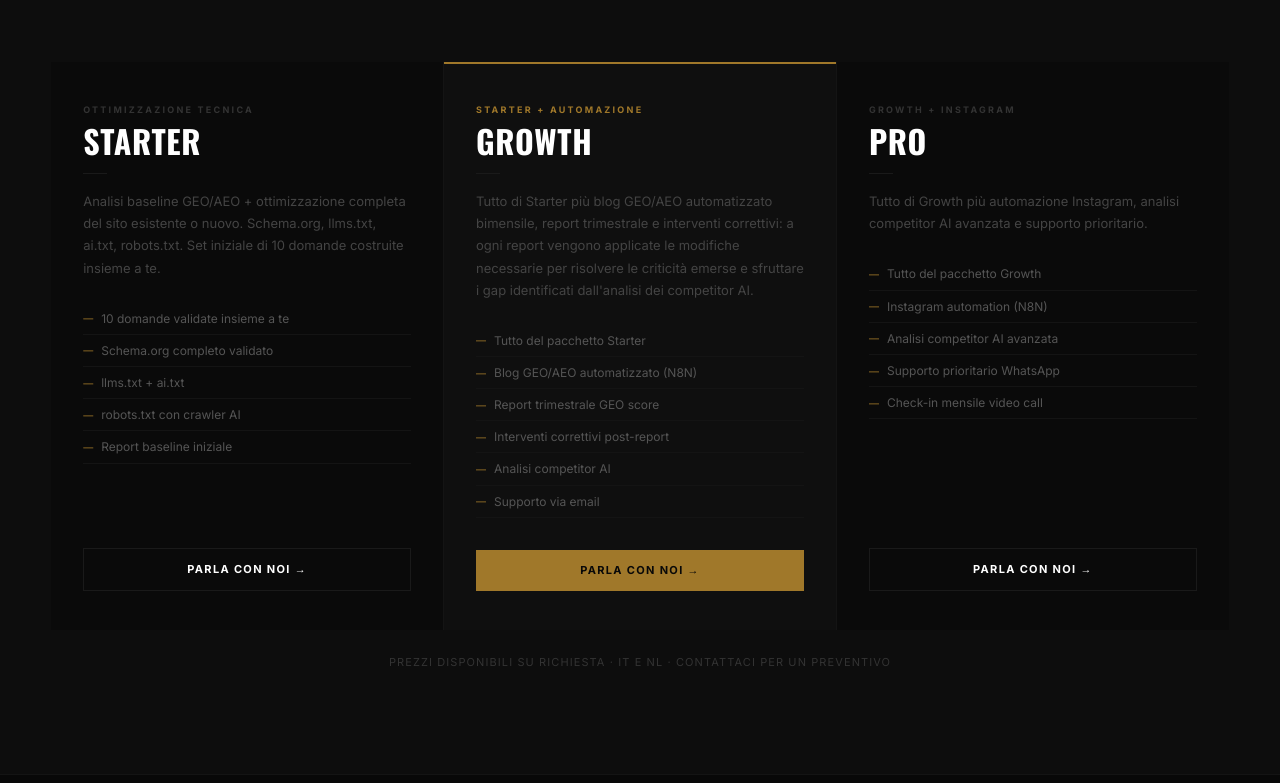
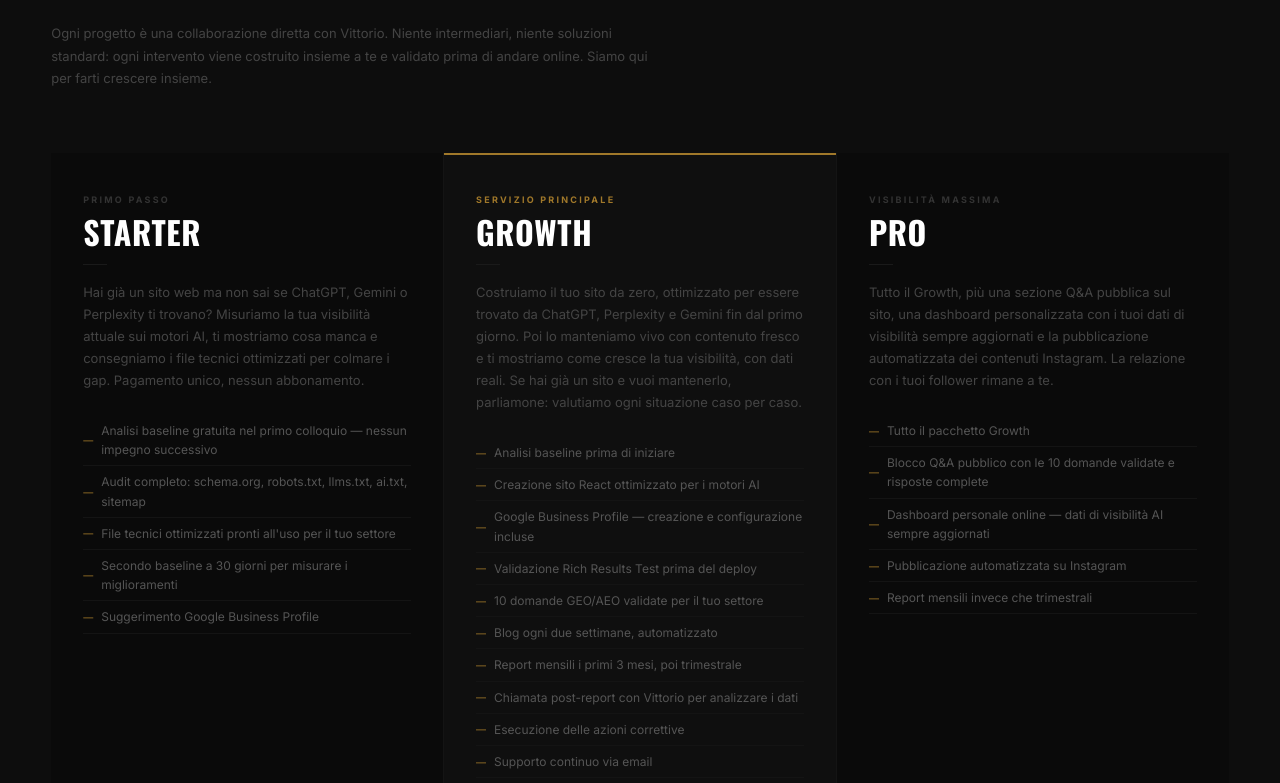
Before and after one commit to vittorionegri68-alt/aim-vns-it, a React (Vite) app: page / in a window 1280 px wide. Shown: the part 2577-3360 px from the top of the page. Built offline with nearby package versions, Linux system fonts and the light colour scheme.

Commit message:
Update service descriptions and package details

```diff
--- a/src/components/Servizi.jsx
+++ b/src/components/Servizi.jsx
@@ -1,48 +1,53 @@
 // Servizi.jsx — AI'm by VNS IT
+// v1.1 — 04/05/2026 — testi pacchetti aggiornati
 import { useEffect, useRef } from 'react'
 
 const pacchetti = [
   {
     nome: 'Starter',
-    tag: 'Ottimizzazione tecnica',
-    desc: 'Analisi baseline GEO/AEO + ottimizzazione completa del sito esistente o nuovo. Schema.org, llms.txt, ai.txt, robots.txt. Set iniziale di 10 domande costruite insieme a te.',
+    tag: 'Primo passo',
+    desc: 'Hai già un sito web ma non sai se ChatGPT, Gemini o Perplexity ti trovano? Misuriamo la tua visibilità attuale sui motori AI, ti mostriamo cosa manca e consegniamo i file tecnici ottimizzati per colmare i gap. Pagamento unico, nessun abbonamento.',
     incluso: [
-      '10 domande validate insieme a te',
-      'Schema.org completo validato',
-      'llms.txt + ai.txt',
-      'robots.txt con crawler AI',
-      'Report baseline iniziale',
+      'Analisi baseline gratuita nel primo colloquio — nessun impegno successivo',
+      'Audit completo: schema.org, robots.txt, llms.txt, ai.txt, sitemap',
+      'File tecnici ottimizzati pronti all\'uso per il tuo settore',
+      'Secondo baseline a 30 giorni per misurare i miglioramenti',
+      'Suggerimento Google Business Profile',
     ],
-    cta: 'Parla con noi',
+    cta: 'Richiedi il tuo audit',
     highlight: false,
   },
   {
     nome: 'Growth',
-    tag: 'Starter + automazione',
-    desc: 'Tutto di Starter più blog GEO/AEO automatizzato bimensile, report trimestrale e interventi correttivi: a ogni report vengono applicate le modifiche necessarie per risolvere le criticità emerse e sfruttare i gap identificati dall\'analisi dei competitor AI.',
+    tag: 'Servizio principale',
+    desc: 'Costruiamo il tuo sito da zero, ottimizzato per essere trovato da ChatGPT, Perplexity e Gemini fin dal primo giorno. Poi lo manteniamo vivo con contenuto fresco e ti mostriamo come cresce la tua visibilità, con dati reali. Se hai già un sito e vuoi mantenerlo, parliamone: valutiamo ogni situazione caso per caso.',
     incluso: [
-      'Tutto del pacchetto Starter',
-      'Blog GEO/AEO automatizzato (N8N)',
-      'Report trimestrale GEO score',
-      'Interventi correttivi post-report',
-      'Analisi competitor AI',
-      'Supporto via email',
+      'Analisi baseline prima di iniziare',
+      'Creazione sito React ottimizzato per i motori AI',
+      'Google Business Profile — creazione e configurazione incluse',
+      'Validazione Rich Results Test prima del deploy',
+      '10 domande GEO/AEO validate per il tuo settore',
+      'Blog ogni due settimane, automatizzato',
+      'Report mensili i primi 3 mesi, poi trimestrale',
+      'Chiamata post-report con Vittorio per analizzare i dati',
+      'Esecuzione delle azioni correttive',
+      'Supporto continuo via email',
     ],
-    cta: 'Parla con noi',
+    cta: 'Parliamo del tuo progetto',
     highlight: true,
   },
   {
     nome: 'Pro',
-    tag: 'Growth + Instagram',
-    desc: 'Tutto di Growth più automazione Instagram, analisi competitor AI avanzata e supporto prioritario.',
+    tag: 'Visibilità massima',
+    desc: 'Tutto il Growth, più una sezione Q&A pubblica sul sito, una dashboard personalizzata con i tuoi dati di visibilità sempre aggiornati e la pubblicazione automatizzata dei contenuti Instagram. La relazione con i tuoi follower rimane a te.',
     incluso: [
-      'Tutto del pacchetto Growth',
-      'Instagram automation (N8N)',
-      'Analisi competitor AI avanzata',
-      'Supporto prioritario WhatsApp',
-      'Check-in mensile video call',
+      'Tutto il pacchetto Growth',
+      'Blocco Q&A pubblico con le 10 domande validate e risposte complete',
+      'Dashboard personale online — dati di visibilità AI sempre aggiornati',
+      'Pubblicazione automatizzata su Instagram',
+      'Report mensili invece che trimestrali',
     ],
-    cta: 'Parla con noi',
+    cta: 'Parliamo del tuo progetto',
     highlight: false,
   },
 ]
@@ -78,6 +83,12 @@ export default function Servizi() {
             SCEGLI IL TUO<br />
             <span style={{ color: '#A0782A' }}>PUNTO DI PARTENZA.</span>
           </h2>
+          <p style={{ fontFamily: "'Inter', sans-serif", fontSize: 'clamp(13px,1vw,15px)',
+            color: '#444', lineHeight: 1.7, marginTop: '1.5rem', maxWidth: '600px' }}>
+            Ogni progetto è una collaborazione diretta con Vittorio. Niente intermediari,
+            niente soluzioni standard: ogni intervento viene costruito insieme a te e
+            validato prima di andare online. Siamo qui per farti crescere insieme.
+          </p>
         </div>
 
         {/* Cards */}
@@ -142,7 +153,7 @@ export default function Servizi() {
         <p style={{ fontFamily: "'Inter', sans-serif", fontSize: '11px', color: '#333',
           letterSpacing: '0.1em', textTransform: 'uppercase', marginTop: '1.5rem',
           textAlign: 'center' }}>
-          Prezzi disponibili su richiesta · IT e NL · Contattaci per un preventivo
+          Sito monolingua da 480 € · Lingua aggiuntiva 100 € · Abbonamento da 500 €/anno
         </p>
       </div>
 
```
